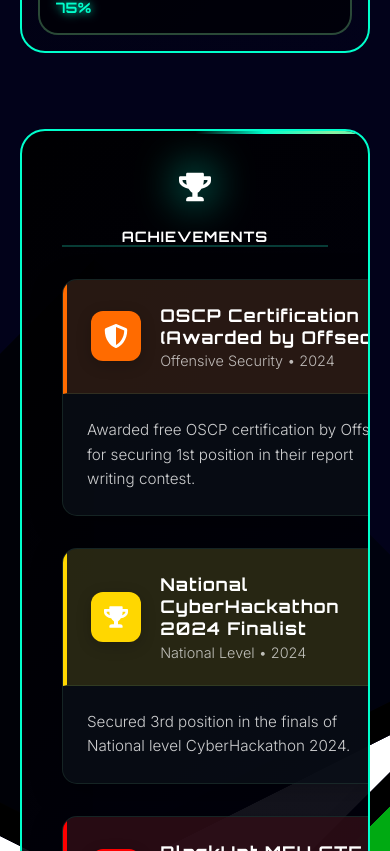
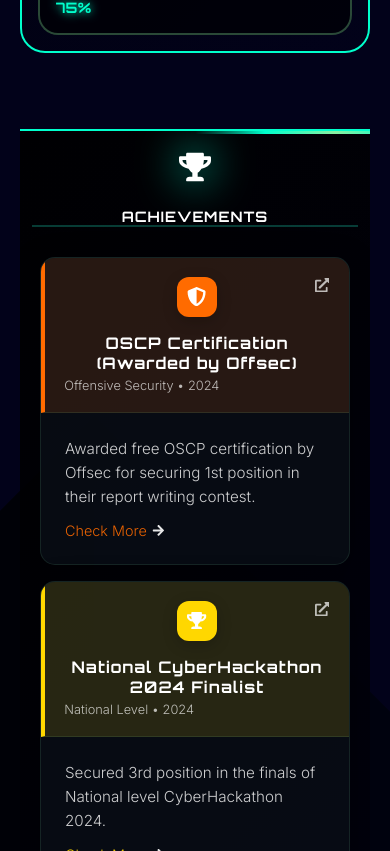
Before and after one commit to PakCyberbot/PakCyberbot.github.io, a React (Create React App) app: page / in a window 390 px wide. Shown: the part 2313-3164 px from the top of the page. Built offline with nearby package versions, Linux system fonts and the light colour scheme.

Commit message:
fixed achievement mobile resopnsiveness and links

```diff
--- a/src/components/about/about.css
+++ b/src/components/about/about.css
@@ -60,6 +60,12 @@
 
 
 
+.coin.oscp{
+  background-image: url('../props/oscp_plus_badge.png');
+}
+.oscp .heads{
+  background-image: url('../props/oscp_plus_badge.png');
+}
 
 .coin.googleit{
   background-image: url('../props/googleIT_badge.png');
--- a/src/components/about/about.jsx
+++ b/src/components/about/about.jsx
@@ -87,6 +87,12 @@
 
       <h1 className="heading1" >My Digital Badges</h1>
       <div className="badge-container">
+      <a href="https://credentials.offsec.com/7d159261-fceb-4503-8531-eeef31b68969#acc.TdbPX9Ry">
+          <div className="coin oscp">
+            <div className="tails" ></div>
+            <div className="heads" ></div>
+          </div>
+        </a>
         <a href="https://www.credly.com/badges/22d82bbf-0a03-4761-a6ea-88088ca98388/public_url">
           <div className="coin googleit">
             <div className="tails" ></div>
@@ -124,7 +130,7 @@
           </div>
         </a>
       </div>
-      <h1 className="heading1" >My Skills</h1>
+      {/* <h1 className="heading1" >My Skills</h1>
 
 
 
@@ -203,7 +209,7 @@
           />
         </div>
       )})}
-      </div>
+      </div> */}
 
       <h1 className="heading1" >Certifications</h1>
 
--- a/src/components/home/home.css
+++ b/src/components/home/home.css
@@ -436,12 +436,13 @@
   background: linear-gradient(135deg, rgba(0, 0, 0, 0.9), rgba(2, 2, 26, 0.95));
   border: 2px solid var(--color-sec);
   border-radius: 25px;
-  padding: 2.5rem;
-  width: 100%;
-  max-width: 1200px;
-  margin: 2rem 0;
+  padding: 2rem;
+  width: 95%;
+  max-width: 1100px;
+  margin: 2rem auto;
   position: relative;
   overflow: hidden;
+  box-sizing: border-box;
 }
 
 .achievements-section::before {
@@ -463,9 +464,34 @@
 
 .achievements-grid {
   display: grid;
-  grid-template-columns: repeat(auto-fill, minmax(350px, 1fr));
-  gap: 2rem;
-  margin-top: 2rem;
+  grid-template-columns: repeat(auto-fill, minmax(280px, 1fr));
+  gap: 1.25rem;
+  margin-top: 1.5rem;
+  width: 100%;
+  padding: 0;
+  justify-items: center;
+}
+
+/* Achievement card link */
+.achievement-card-link {
+  display: block;
+  text-decoration: none;
+  color: inherit;
+  outline: none;
+  transition: transform 0.2s ease;
+}
+
+.achievement-card-link:focus {
+  outline: 2px solid var(--color-pri);
+  outline-offset: 2px;
+  border-radius: 15px;
+}
+
+.achievement-card-link:hover .achievement-card,
+.achievement-card-link:focus .achievement-card {
+  transform: translateY(-5px);
+  box-shadow: 0 15px 30px rgba(0, 0, 0, 0.4);
+  border-color: rgba(138, 240, 162, 0.3);
 }
 
 .achievement-card {
@@ -475,6 +501,13 @@
   transition: all 0.3s ease;
   border: 1px solid rgba(138, 240, 162, 0.1);
   box-shadow: 0 8px 32px rgba(0, 0, 0, 0.3);
+  width: 100%;
+  max-width: 350px;
+  margin: 0;
+  box-sizing: border-box;
+  height: 100%;
+  display: flex;
+  flex-direction: column;
 }
 
 .achievement-card:hover {
@@ -483,10 +516,12 @@
 }
 
 .achievement-header {
-  padding: 1.5rem;
+  padding: 1.25rem;
   display: flex;
   align-items: center;
-  gap: 1.2rem;
+  gap: 1rem;
+  position: relative;
+  transition: background-color 0.3s ease;
   background: rgba(0, 0, 0, 0.2);
   border-bottom: 1px solid rgba(138, 240, 162, 0.1);
 }
@@ -530,6 +565,49 @@
   color: rgba(255, 255, 255, 0.8);
   line-height: 1.6;
   font-size: 0.95rem;
+}
+
+/* External link icon */
+.external-link-icon {
+  position: absolute;
+  top: 1.25rem;
+  right: 1.25rem;
+  opacity: 0.7;
+  transition: all 0.3s ease;
+  font-size: 0.9rem;
+}
+
+.achievement-card-link:hover .external-link-icon {
+  opacity: 1;
+  transform: translate(2px, -2px);
+}
+
+/* Read more link */
+.read-more {
+  display: inline-flex;
+  align-items: center;
+  margin-top: 0.75rem;
+  font-weight: 500;
+  font-size: 0.9rem;
+  transition: all 0.2s ease;
+  text-decoration: none;
+  opacity: 0.9;
+}
+
+.read-more-arrow {
+  margin-left: 0.3rem;
+  font-size: 0.8rem;
+  transition: transform 0.2s ease;
+}
+
+.achievement-card-link:hover .read-more,
+.achievement-card-link:focus .read-more {
+  opacity: 1;
+  text-decoration: underline;
+}
+
+.achievement-card-link:hover .read-more-arrow {
+  transform: translateX(3px);
 }
 
 /* Skills Grid - Enhanced */
@@ -1164,6 +1242,65 @@
   }
 }
 
+/* Responsive Adjustments */
+@media (max-width: 1200px) {
+  .achievements-grid {
+    grid-template-columns: repeat(auto-fill, minmax(280px, 1fr));
+  }
+}
+
+@media (max-width: 1024px) {
+  .achievements-section {
+    width: 98%;
+    padding: 1.5rem 1rem;
+  }
+
+  .achievement-card {
+    max-width: 100%;
+  }
+}
+
+@media (max-width: 768px) {
+  .achievements-section {
+    padding: 1.25rem 0.75rem;
+    width: 100%;
+    border-radius: 0;
+    border-left: none;
+    border-right: none;
+  }
+
+  .achievements-grid {
+    grid-template-columns: 1fr;
+    padding: 0 0.5rem;
+    gap: 1rem;
+  }
+
+  .achievement-header {
+    padding: 1.2rem;
+    flex-direction: column;
+    text-align: center;
+  }
+
+  .achievement-icon-wrapper {
+    width: 40px;
+    height: 40px;
+    font-size: 1.2rem;
+  }
+
+  .achievement-title h3 {
+    font-size: 1rem;
+  }
+
+  .achievement-issuer {
+    font-size: 0.8rem;
+  }
+
+  .achievement-description {
+    padding: 1rem;
+    font-size: 0.9rem;
+  }
+}
+
 @media (max-width: 500px) {
   .home-container {
     padding: 150px 30px;
--- a/src/components/home/home.jsx
+++ b/src/components/home/home.jsx
@@ -139,7 +139,8 @@
       year: 2024,
       description: "Awarded free OSCP certification by Offsec for securing 1st position in their report writing contest.",
       icon: <FaShieldAlt className="achievement-icon" />,
-      color: "#FF6B00"
+      color: "#FF6B00",
+      url: "https://youtu.be/8BnOxdsT7qY"
     },
     {
       title: "National CyberHackathon 2024 Finalist",
@@ -147,7 +148,8 @@
       year: 2024,
       description: "Secured 3rd position in the finals of National level CyberHackathon 2024.",
       icon: <FaTrophy className="achievement-icon" />,
-      color: "#FFD700"
+      color: "#FFD700",
+      url: "https://www.linkedin.com/posts/pakcyberbot_cybersecurity-hackathon-teamrevolt-activity-7275030483439153152-s3Du"  // Update with actual URL if available
     },
     {
       title: "BlackHat MEU CTF 2024 First Blood",
@@ -155,7 +157,8 @@
       year: 2024,
       description: "Achieved first blood in BlackHat MEU CTF 2024, demonstrating exceptional skills in competitive cybersecurity.",
       icon: <FaBug className="achievement-icon" />,
-      color: "#FF0000"
+      color: "#FF0000",
+      url: "https://www.linkedin.com/posts/pakcyberbot_blackhatmea-blackhat-ctfcompetition-activity-7236315931671461889-qqi1"
     },
     {
       title: "TryHackMe 365 Days Challenge",
@@ -163,7 +166,8 @@
       year: 2023,
       description: "Successfully completed the 365 days learning streak challenge on TryHackMe platform.",
       icon: <SiTryhackme className="achievement-icon" />,
-      color: "#1DB954"
+      color: "#1DB954",
+      url: "https://medium.com/system-weakness/cybersecurity-quest-my-365-days-on-tryhackme-c99f7f0cca0f"
     },
     {
       title: "CTF Challenge Creator",
@@ -171,7 +175,8 @@
       year: "2023-Present",
       description: "Created numerous CTF challenges for HackTheBox, TryHackMe, and various onsite events and organizations.",
       icon: <FaCode className="achievement-icon" />,
-      color: "#9FEF00"
+      color: "#9FEF00",
+      url: "https://medium.com/@pakcyberbot/my-cybersecurity-journey-2024-achievements-challenges-and-milestones-c718793f7193#8340"  // Update with actual URL if available
     },
     {
       title: "Trace Labs CTF Judge & Participant",
@@ -179,7 +184,8 @@
       year: "2023-Present",
       description: "Active participant and judge in multiple Trace Labs Search Party CTF events, contributing to OSINT investigations for missing persons.",
       icon: <FaSearch className="achievement-icon" />,
-      color: "#00A4EF"
+      color: "#00A4EF",
+      url: "https://www.linkedin.com/posts/pakcyberbot_i-usually-participate-in-trace-labs-as-activity-7229046076530429952-AOLK"
     }
   ];
 
@@ -303,14 +309,18 @@
 
           <div className="achievements-grid">
             {achievements.map((achievement, index) => (
-              <motion.div
+              <motion.a
                 key={index}
-                className="achievement-card"
+                href={achievement.url}
+                target="_blank"
+                rel="noopener noreferrer"
+                className="achievement-card-link"
                 initial={{ opacity: 0, scale: 0.9 }}
                 animate={{ opacity: 1, scale: 1 }}
                 transition={{ duration: 0.3, delay: index * 0.1 }}
                 whileHover={{ y: -5, boxShadow: `0 10px 20px rgba(0,0,0,0.3)` }}
               >
+                <div className="achievement-card">
                   <div className="achievement-header" style={{ backgroundColor: `${achievement.color}20`, borderLeft: `4px solid ${achievement.color}` }}>
                     <div className="achievement-icon-wrapper" style={{ backgroundColor: achievement.color }}>
                       {achievement.icon}
@@ -319,11 +329,16 @@
                       <h3>{achievement.title}</h3>
                       <div className="achievement-issuer">{achievement.issuer} • {achievement.year}</div>
                     </div>
+                    <FaExternalLinkAlt className="external-link-icon" style={{ color: achievement.color }} />
                   </div>
                   <div className="achievement-body">
                     <p>{achievement.description}</p>
+                    <span className="read-more" style={{ color: achievement.color }}>
+                      Check More <FaArrowRight className="read-more-arrow" />
+                    </span>
                   </div>
-              </motion.div>
+                </div>
+              </motion.a>
             ))}
           </div>
         </motion.div>
```
Also changed, not shown: src/components/props/oscp_plus_badge.png (added). Lines whose indentation alone changed are shown as unchanged.
